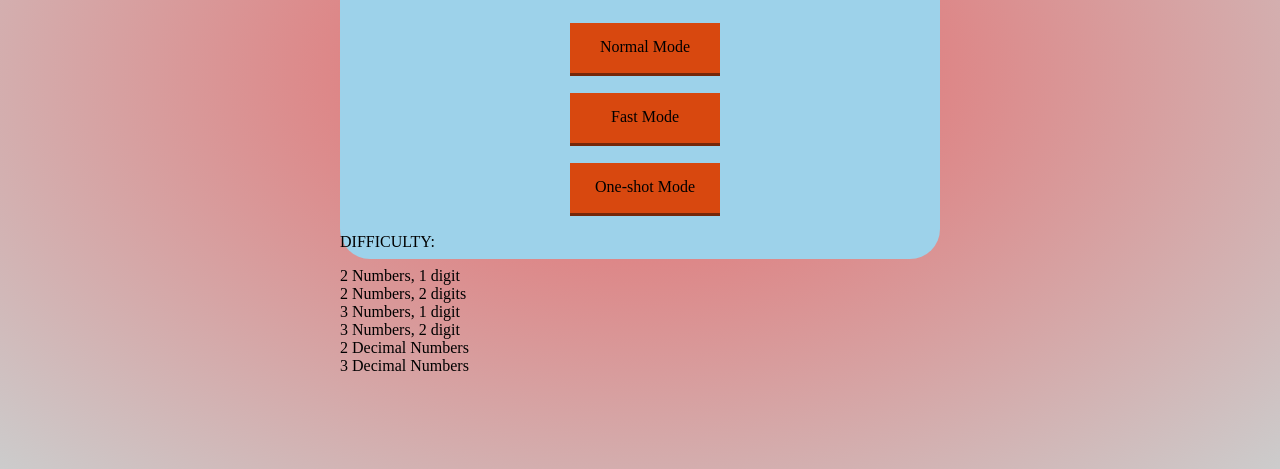
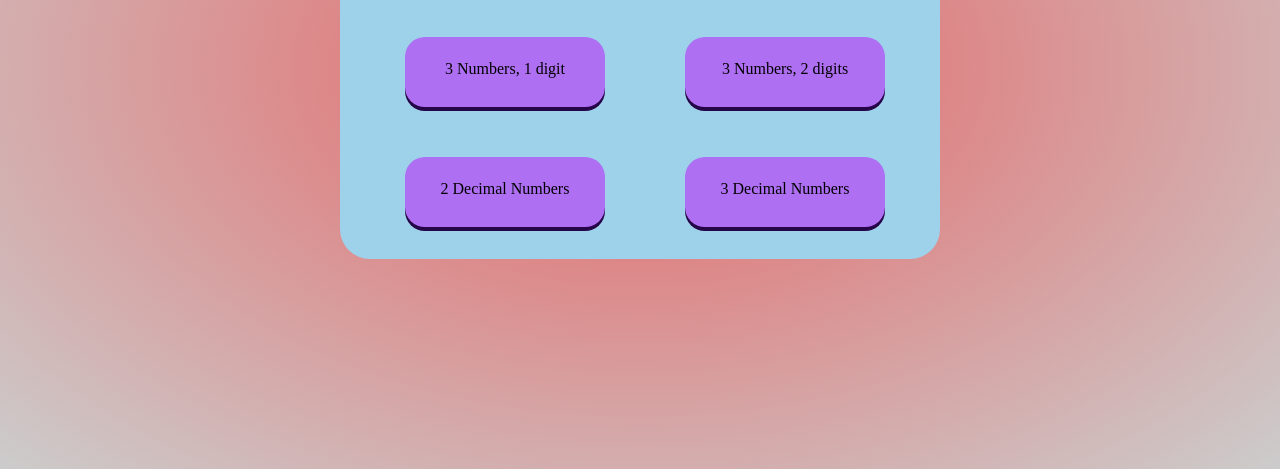
Before and after one commit to phNam2/web_practice1, a plain HTML site: page index.html in a window 1280 px wide. Shown: the part 331-800 px from the top of the page. Drawn offline with Linux system fonts and the light colour scheme.

Commit message:
Compete page 2

```diff
--- a/index.html
+++ b/index.html
@@ -32,29 +32,29 @@
 
         <div id="second">
            <p id="difficult">
-               DIFFICULTY:
+               DIFFICULTY
            </p>
            <div class="row">
-                <div id="21" class="difficulty">
+                <div class="difficulty">
                     2 Numbers, 1 digit
                 </div>
-                <div id="22" class="difficulty">
+                <div class="difficulty">
                     2 Numbers, 2 digits
                 </div>
            </div>
            <div class="row">
-               <div id="31" class="difficulty">
+               <div class="difficulty">
                     3 Numbers, 1 digit
                 </div>
-                <div id="32" class="difficulty">
-                    3 Numbers, 2 digit
+                <div class="difficulty">
+                    3 Numbers, 2 digits
                 </div>
            </div>
            <div class="row">
-               <div id="2de" class="difficulty">
+               <div class="difficulty">
                     2 Decimal Numbers
                 </div>
-                <div id="3de" class="difficulty">
+                <div class="difficulty">
                     3 Decimal Numbers
                 </div>
            </div>
--- a/styling.css
+++ b/styling.css
@@ -51,31 +51,78 @@ html {
     text-align: center;
     font-size: 40px;
     font-weight: 100;
-    color: #r407c04;
+    color: #407c04;
     margin-bottom: 30px;
-    display: block;
+    display: none;
 }
 
 .mode {
     width: 150px;
     height: 50px;
-    background-color: #d8480f;
+    background-color: #e5a912;
     text-align: center;
     line-height: 3;
     margin:0px 230px 20px;
     box-shadow: 0px 3px #752709;
     position: relative;
     cursor: pointer;
-    display: block;
+    display:none;
 }
 
 .mode:hover{
-    background-color: #9aad0a;
+    background-color: #d8480f;
     color: white;
+    text-transform: uppercase;
     box-shadow: 0px 2px #404704;
 }
 
 .mode:active{
+    box-shadow: 0px 0px black;
+    top: 1px;
+}
+
+/*Choose the difficulty of the game mode*/
+#second {
+    width: 600px;
+    height: 400px;
+    top: 80px;
+    position: absolute;
+/*    text-align: center;*/
+
+}
+
+#difficult {
+    text-align: center;
+    font-size: 25px;
+}
+
+.row {
+    width: 600px;
+    height: 80px;
+}
+
+.difficulty {
+    text-align: center;
+    line-height: 4;
+    width: 200px;
+    height: 70px;
+    position: relative;
+    margin: 0px 15px 50px 65px;
+    float: left;
+    background-color: #ae6ff2;
+    box-shadow: 0px 4px #260549;
+    cursor: pointer;
+    border-radius: 20px;
+}
+
+.difficulty:hover{
+    background-color: #d8480f;
+    color: white;
+    text-transform: uppercase;
+    box-shadow: 0px 2px #404704;
+}
+
+.difficulty:active{
     box-shadow: 0px 0px black;
     top: 1px;
 }
```
